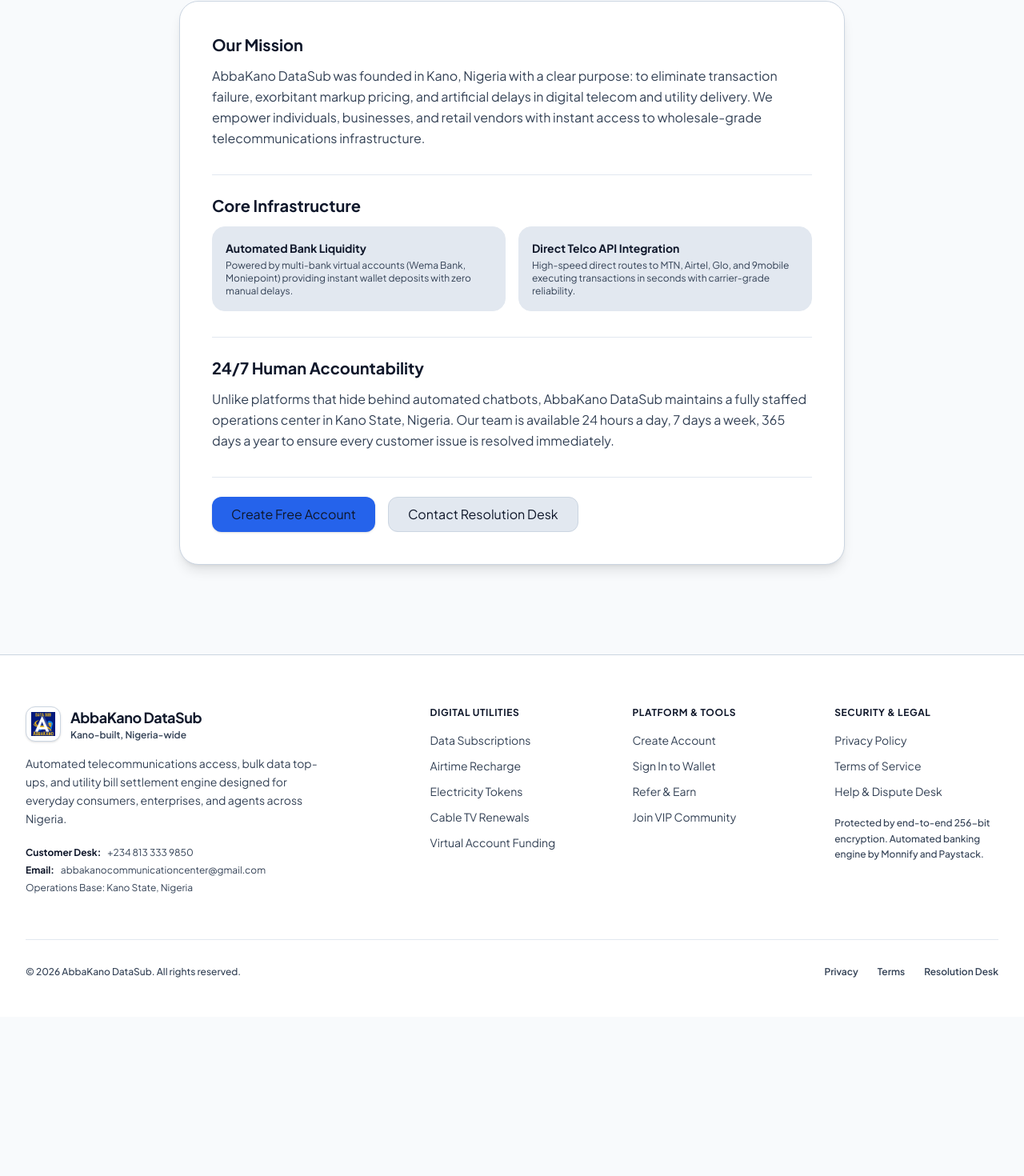
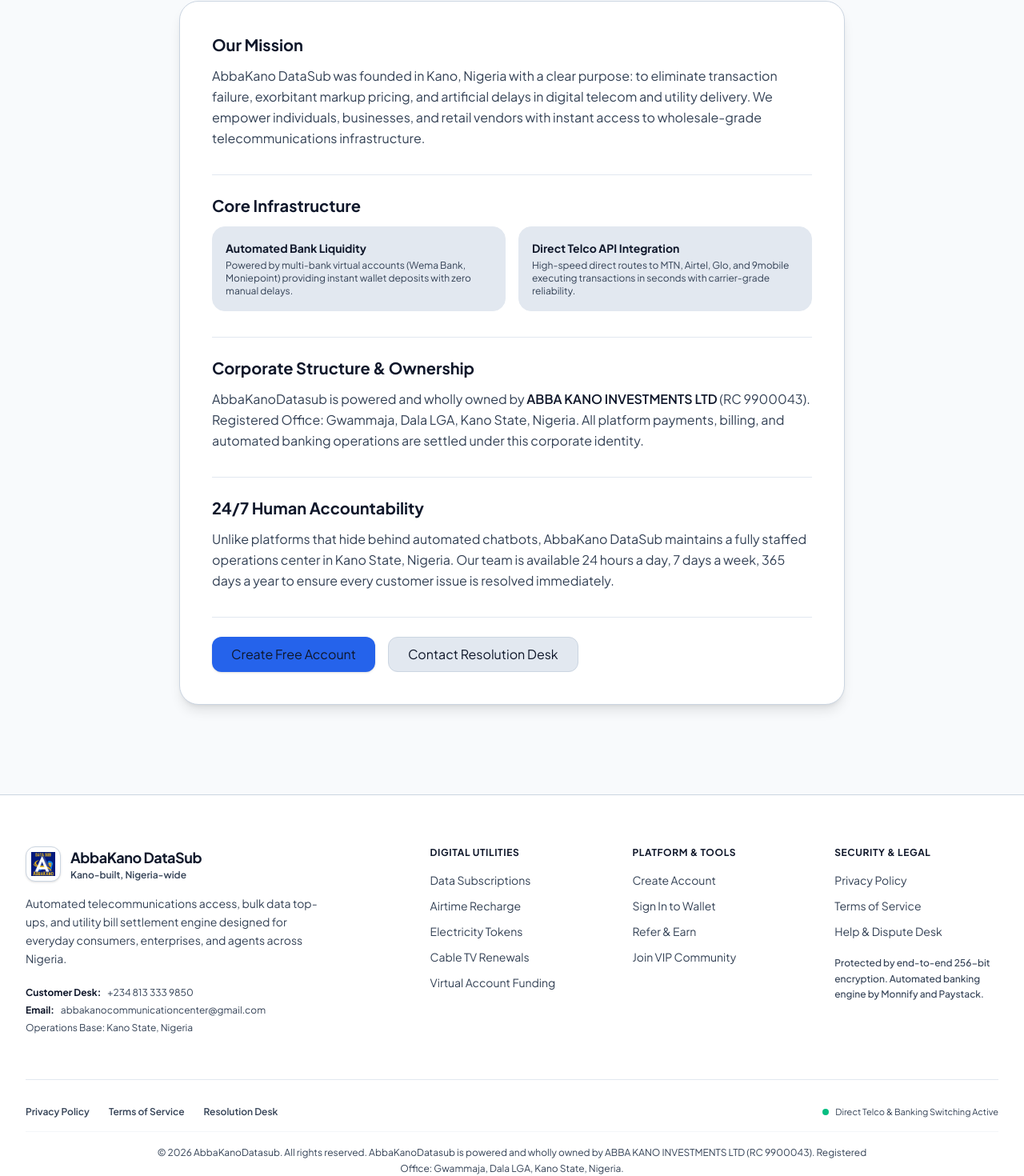
Before and after one commit to Galo1166/AbbaKano, a Next.js app in the folder web/: page /about in a window 1280 px wide. Shown: the part 565-2035 px from the top of the page at 80% size. Before the commit the page ends 1836 px from the top, so only its background shows below. Built offline with nearby package versions, Linux system fonts and the light colour scheme; no server answers.

Commit message:
feat(legal): add ABBA KANO INVESTMENTS LTD corporate declaration to global footer and legal pages for payment gateway verification

```diff
--- a/web/src/app/about/page.tsx
+++ b/web/src/app/about/page.tsx
@@ -37,6 +37,13 @@
       </section>
 
       <section className="space-y-3 border-t border-[var(--border)] pt-6">
+        <h2 className="text-xl font-bold text-[var(--text)]">Corporate Structure &amp; Ownership</h2>
+        <p className="text-sm sm:text-base text-[var(--text-muted)] leading-relaxed font-normal">
+          AbbaKanoDatasub is powered and wholly owned by <strong className="font-semibold text-[var(--text)]">ABBA KANO INVESTMENTS LTD</strong> (RC 9900043). Registered Office: Gwammaja, Dala LGA, Kano State, Nigeria. All platform payments, billing, and automated banking operations are settled under this corporate identity.
+        </p>
+      </section>
+
+      <section className="space-y-3 border-t border-[var(--border)] pt-6">
         <h2 className="text-xl font-bold text-[var(--text)]">24/7 Human Accountability</h2>
         <p className="text-sm sm:text-base text-[var(--text-muted)] leading-relaxed font-normal">
           Unlike platforms that hide behind automated chatbots, AbbaKano DataSub maintains a fully staffed operations center in Kano State, Nigeria. Our team is available 24 hours a day, 7 days a week, 365 days a year to ensure every customer issue is resolved immediately.
--- a/web/src/app/terms/page.tsx
+++ b/web/src/app/terms/page.tsx
@@ -11,9 +11,9 @@
       lastUpdated="October 2026"
     >
       <section className="space-y-3">
-        <h2 className="text-xl font-bold text-[var(--text)]">Acceptance and Eligibility</h2>
+        <h2 className="text-xl font-bold text-[var(--text)]">Acceptance and Corporate Identity</h2>
         <p className="text-sm sm:text-base text-[var(--text-muted)] leading-relaxed font-normal">
-          By registering an account or initiating any transaction on AbbaKano DataSub, you explicitly agree to these Terms and Conditions and our Privacy Policy. You must provide truthful, current identification details and be of legal age to enter into binding agreements.
+          AbbaKanoDatasub is powered and wholly owned by ABBA KANO INVESTMENTS LTD (RC 9900043). Registered Office: Gwammaja, Dala LGA, Kano State, Nigeria. By registering an account or initiating any transaction on AbbaKano DataSub, you explicitly agree to these Terms and Conditions and our Privacy Policy. You must provide truthful, current identification details and be of legal age to enter into binding agreements.
         </p>
       </section>
 
--- a/web/src/components/landing/LandingFooter.tsx
+++ b/web/src/components/landing/LandingFooter.tsx
@@ -194,12 +194,24 @@
         </div>
 
         {/* Bottom Sub-bar */}
-        <div className="mt-14 flex flex-col items-center justify-between gap-4 border-t border-[var(--border)] pt-8 text-xs text-[var(--text-muted)] sm:flex-row">
-          <span className="font-medium">&copy; 2026 AbbaKano DataSub. All rights reserved.</span>
-          <div className="flex items-center gap-6 font-semibold">
-            <Link href="/privacy" className="hover:text-[var(--primary)] transition-colors">Privacy</Link>
-            <Link href="/terms" className="hover:text-[var(--primary)] transition-colors">Terms</Link>
-            <Link href="/support" className="hover:text-[var(--primary)] transition-colors">Resolution Desk</Link>
+        <div className="mt-14 border-t border-[var(--border)] pt-8 space-y-4">
+          <div className="flex flex-col items-center justify-between gap-4 sm:flex-row text-xs text-[var(--text-muted)]">
+            <div className="flex items-center gap-6 font-semibold">
+              <Link href="/privacy" className="hover:text-[var(--primary)] transition-colors">Privacy Policy</Link>
+              <Link href="/terms" className="hover:text-[var(--primary)] transition-colors">Terms of Service</Link>
+              <Link href="/support" className="hover:text-[var(--primary)] transition-colors">Resolution Desk</Link>
+            </div>
+            <div className="flex items-center gap-2 text-[11px] text-[var(--text-muted)]">
+              <span className="inline-block h-2 w-2 rounded-full bg-emerald-500 animate-pulse" />
+              <span>Direct Telco &amp; Banking Switching Active</span>
+            </div>
+          </div>
+
+          {/* Corporate Ownership & Legal Declaration for Payment Gateway Verification */}
+          <div className="border-t border-[var(--border)]/40 pt-4 text-center">
+            <p className="mx-auto max-w-4xl text-[11px] sm:text-xs leading-relaxed text-[var(--text-muted)] font-normal">
+              &copy; 2026 AbbaKanoDatasub. All rights reserved. AbbaKanoDatasub is powered and wholly owned by ABBA KANO INVESTMENTS LTD (RC 9900043). Registered Office: Gwammaja, Dala LGA, Kano State, Nigeria.
+            </p>
           </div>
         </div>
       </div>
```
